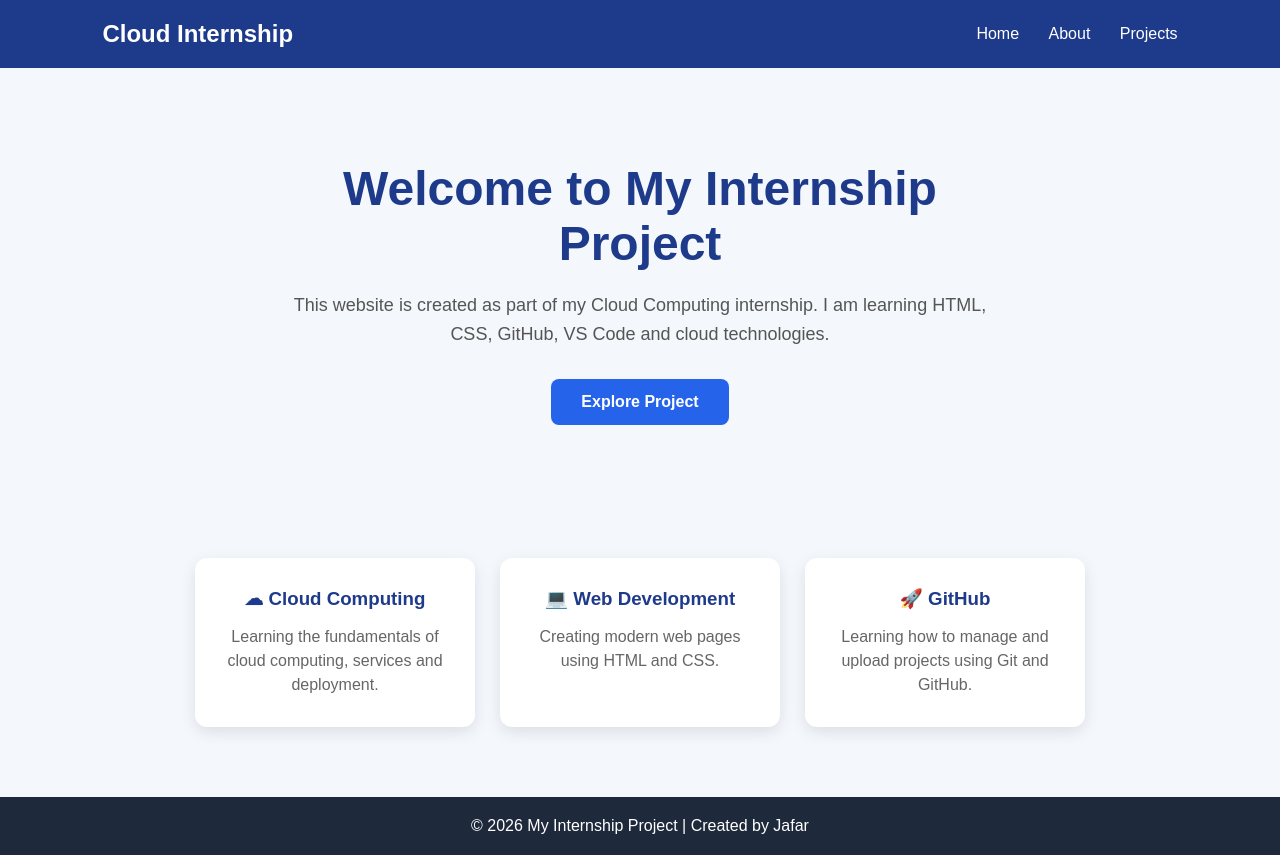
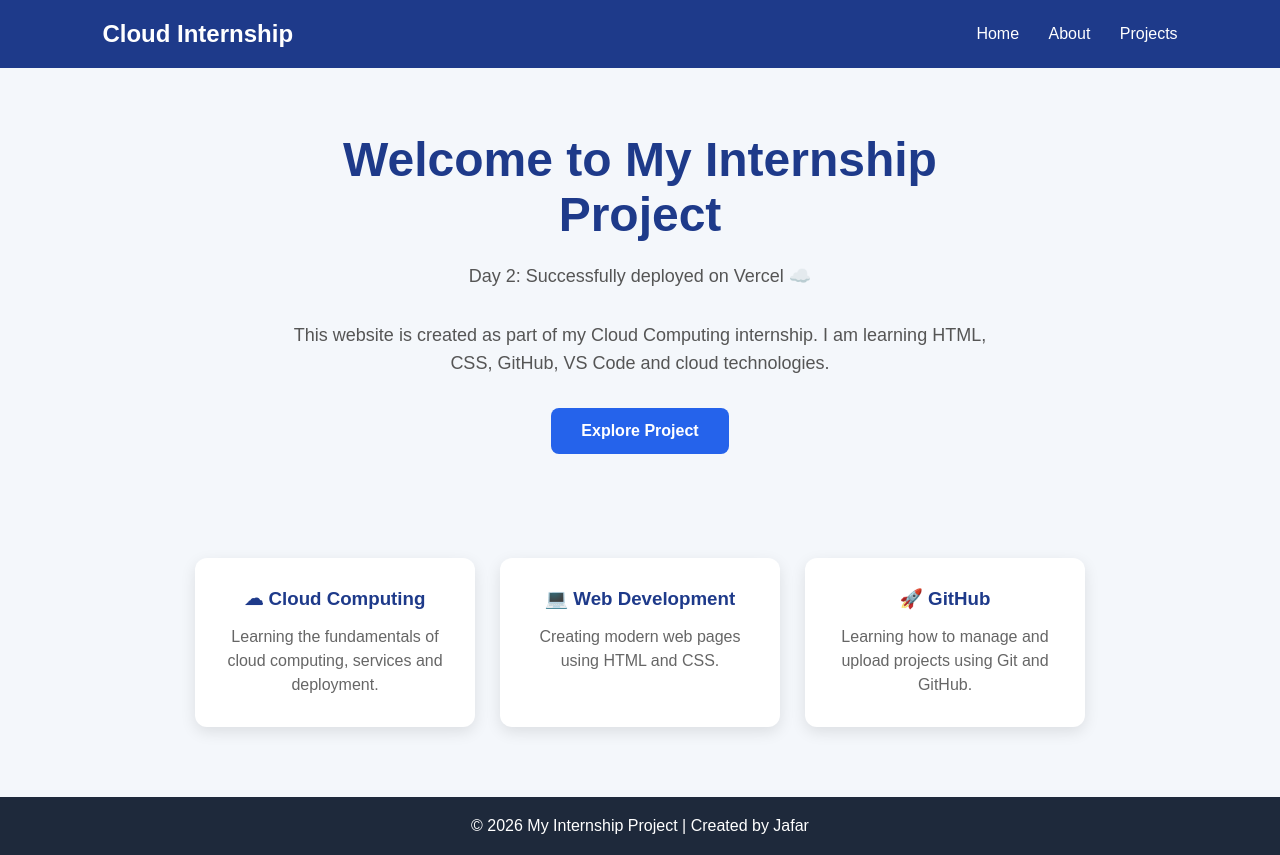
Before and after one commit to Jafarmansoori1999/cloud-internship-project, a plain HTML site: page index.html in a window 1280 px wide. Drawn offline with Linux system fonts and the light colour scheme.

Commit message:
Update Day 2 deployment message

```diff
--- a/index.html
+++ b/index.html
@@ -126,7 +126,7 @@
         <div class="hero-content">
 
             <h1>Welcome to My Internship Project</h1>
-
+            <p>Day 2: Successfully deployed on Vercel ☁️</p>
             <p>
                 This website is created as part of my Cloud Computing
                 internship. I am learning HTML, CSS, GitHub, VS Code
```
